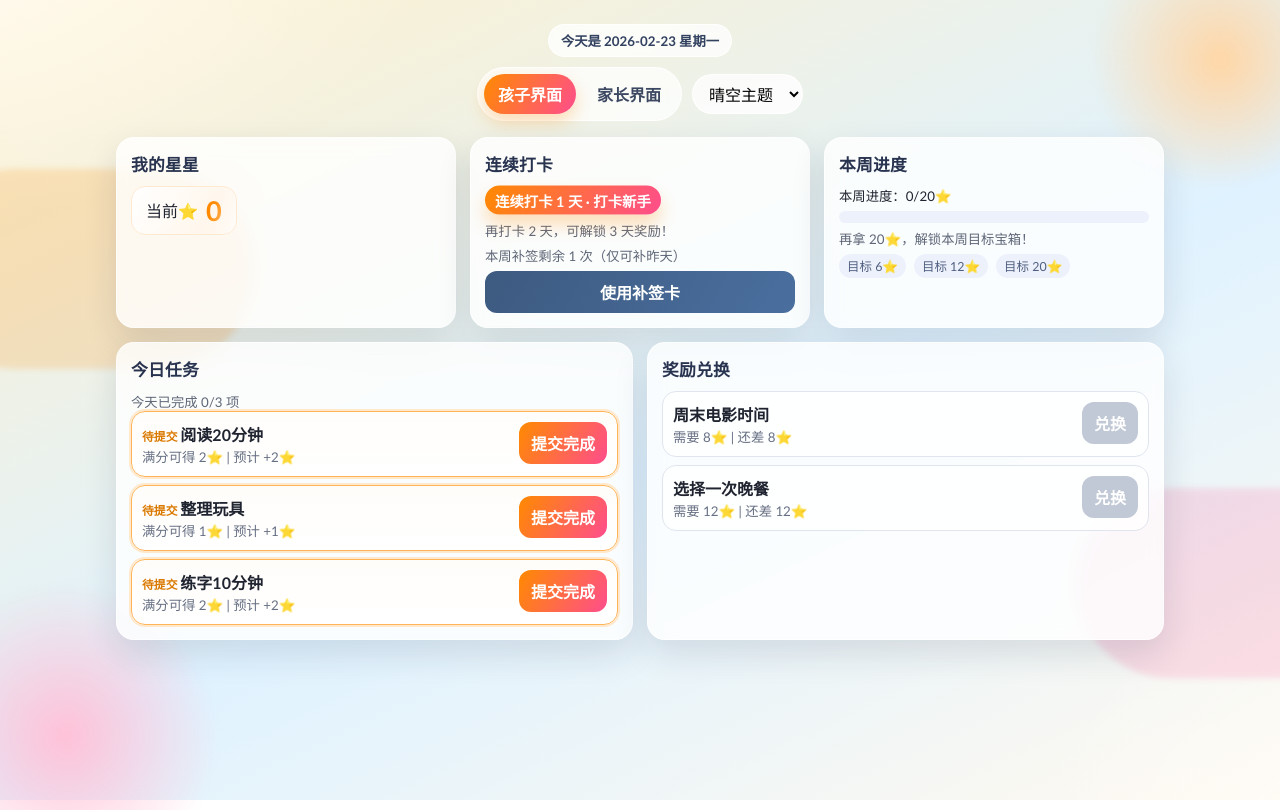
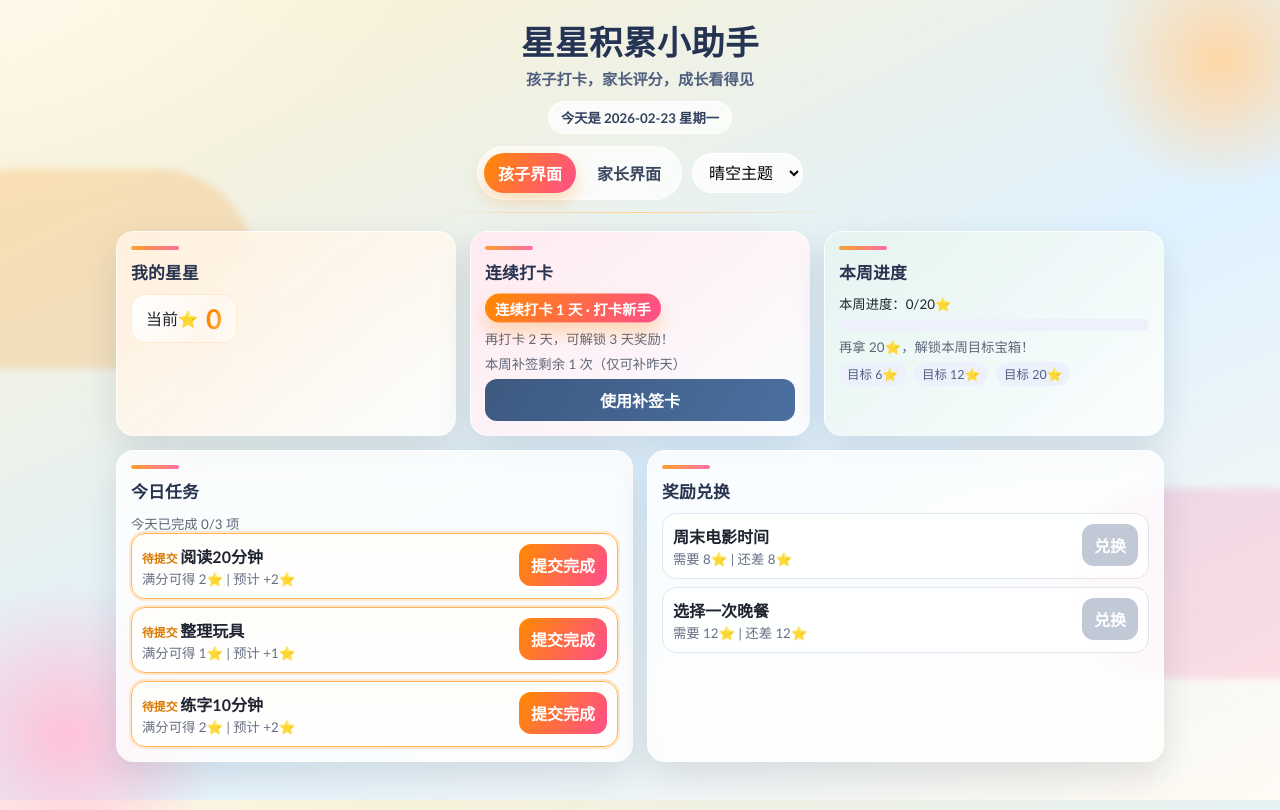
Before and after one commit to DingYi1024/kids-star-rewards, a plain HTML site: page index.html in a window 1280 px wide. Drawn offline with Linux system fonts and the light colour scheme.

Commit message:
Polish hero and card styling for stronger visual hierarchy

```diff
--- a/index.html
+++ b/index.html
@@ -12,6 +12,10 @@
 
     <main class="app">
       <header class="hero">
+        <div class="hero-brand">
+          <h1>星星积累小助手</h1>
+          <p>孩子打卡，家长评分，成长看得见</p>
+        </div>
         <small id="todayDateText" class="today-date">今天是 --</small>
         <div class="hero-top-actions">
           <div class="role-switch" id="roleSwitch">
--- a/styles.css
+++ b/styles.css
@@ -50,7 +50,7 @@ body {
   margin: 0;
   min-height: 100vh;
   color: var(--ink);
-  font-family: "Trebuchet MS", "Segoe UI", sans-serif;
+  font-family: "Avenir Next", "Trebuchet MS", "Microsoft YaHei UI", sans-serif;
   background:
     radial-gradient(1200px 680px at -8% -10%, rgba(255, 255, 255, 0.9) 0%, transparent 45%),
     radial-gradient(800px 620px at 108% 105%, rgba(255, 255, 255, 0.65) 0%, transparent 45%),
@@ -115,15 +115,43 @@ body::after {
 .app {
   max-width: 1080px;
   margin: 0 auto;
-  padding: 24px 16px 44px;
+  padding: 24px 16px 48px;
 }
 
 .hero {
+  position: relative;
   display: grid;
-  gap: 10px;
+  gap: 12px;
   justify-items: center;
-  margin-bottom: 16px;
+  margin-bottom: 18px;
   animation: rise 420ms ease;
+}
+
+.hero::after {
+  content: "";
+  width: min(420px, 86vw);
+  height: 1px;
+  background: linear-gradient(90deg, transparent, color-mix(in srgb, var(--accent) 45%, #ffffff), transparent);
+}
+
+.hero-brand {
+  text-align: center;
+}
+
+.hero-brand h1 {
+  margin: 0;
+  font-size: clamp(1.55rem, 3.1vw, 2.1rem);
+  line-height: 1.1;
+  letter-spacing: 0.4px;
+  color: #253452;
+  text-shadow: 0 1px 0 rgba(255, 255, 255, 0.7);
+}
+
+.hero-brand p {
+  margin: 6px 0 0;
+  color: #4f5f7f;
+  font-size: 0.95rem;
+  font-weight: 600;
 }
 
 .today-date {
@@ -237,6 +265,32 @@ body::after {
   padding: 14px;
   box-shadow: var(--shadow);
   animation: rise 460ms ease;
+}
+
+.card::before {
+  content: "";
+  display: block;
+  width: 48px;
+  height: 4px;
+  border-radius: 999px;
+  margin-bottom: 10px;
+  background: linear-gradient(90deg, var(--accent), var(--accent-2));
+  opacity: 0.8;
+}
+
+.child-top-grid .card:nth-child(1),
+.parent-top-grid .card:nth-child(1) {
+  background: linear-gradient(140deg, color-mix(in srgb, var(--accent) 13%, #ffffff), rgba(255, 255, 255, 0.84));
+}
+
+.child-top-grid .card:nth-child(2),
+.parent-top-grid .card:nth-child(2) {
+  background: linear-gradient(140deg, color-mix(in srgb, var(--accent-2) 12%, #ffffff), rgba(255, 255, 255, 0.84));
+}
+
+.child-top-grid .card:nth-child(3),
+.parent-top-grid .card:nth-child(3) {
+  background: linear-gradient(140deg, color-mix(in srgb, var(--ok) 12%, #ffffff), rgba(255, 255, 255, 0.84));
 }
 
 .card h2 {
@@ -404,6 +458,15 @@ select {
   min-height: 42px;
   padding: 8px 10px;
   background: rgba(255, 255, 255, 0.88);
+  box-shadow: inset 0 1px 0 rgba(255, 255, 255, 0.7);
+}
+
+input:focus-visible,
+select:focus-visible,
+button:focus-visible,
+.file-btn:focus-within {
+  outline: 2px solid color-mix(in srgb, var(--accent) 60%, #ffffff);
+  outline-offset: 2px;
 }
 
 button {
@@ -537,6 +600,13 @@ button:disabled {
   align-items: flex-start;
   gap: 8px;
   background: rgba(255, 255, 255, 0.74);
+  transition: transform 130ms ease, box-shadow 130ms ease, border-color 130ms ease;
+}
+
+.item:hover {
+  transform: translateY(-1px);
+  border-color: color-mix(in srgb, var(--accent) 32%, var(--line));
+  box-shadow: 0 8px 16px rgba(31, 41, 73, 0.08);
 }
 
 .item.pending-highlight {
@@ -618,7 +688,8 @@ button:disabled {
   position: fixed;
   inset: 0;
   padding: 14px;
-  background: rgba(19, 25, 41, 0.34);
+  background: rgba(16, 22, 37, 0.42);
+  backdrop-filter: blur(3px);
   display: grid;
   place-items: center;
 }
@@ -634,6 +705,7 @@ button:disabled {
   border-radius: 16px;
   padding: 14px;
   box-shadow: var(--shadow);
+  animation: rise 220ms ease;
 }
 
 .modal-card h3 {
@@ -714,6 +786,10 @@ body.reduce-motion *::after {
 }
 
 @media (max-width: 860px) {
+  .hero-brand p {
+    font-size: 0.9rem;
+  }
+
   .child-top-grid,
   .parent-top-grid,
   .grid,
```
